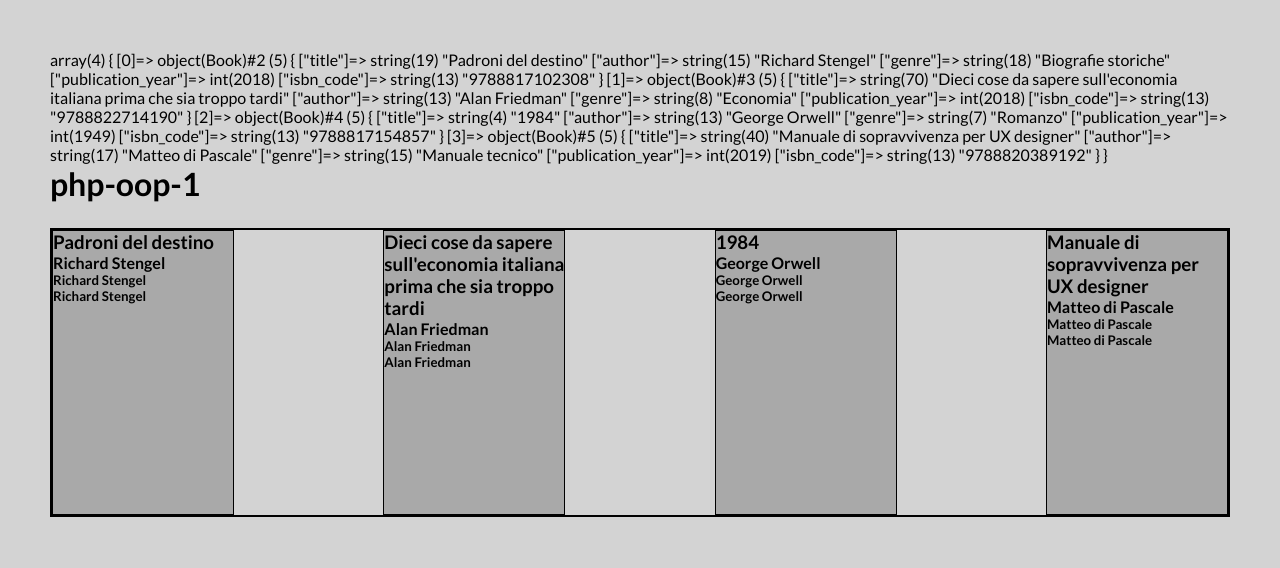
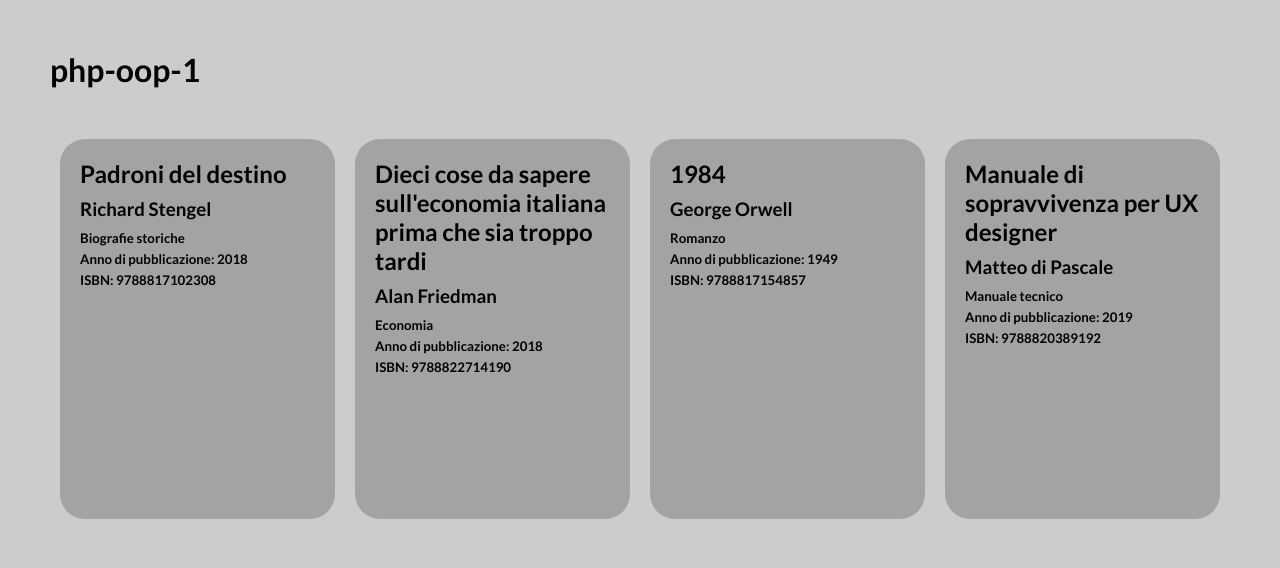
Before and after one commit to giuseppedagostino/php-oop-1, a PHP site: page / in a window 1280 px wide. Shown: the top 568 px of the page. Run offline with PHP 8.4, Linux system fonts and the light colour scheme.

Commit message:
Stampa a schermo delle proprietà
1 - Stampa a schermo delle proprietà di tutte le istanze della classe libro
2 - Prima sistemazione css

```diff
--- a/book.php
+++ b/book.php
@@ -5,7 +5,6 @@
     public $title;
     public $author;
     public $genre;
-    // public $cover;
     public $publication_year;
     public $isbn_code;
 
@@ -14,7 +13,6 @@
       $this->title = $title;
       $this->author = $author;
       $this->genre = $genre;
-      // $this->cover = $cover;
       $this->publication_year = $publication_year;
       $this->isbn_code = $isbn_code;
     }
--- a/css/style.css
+++ b/css/style.css
@@ -7,18 +7,28 @@
 
 body {
   padding: 50px;
-  background-color: lightgrey;
+  background-color: rgba(0, 0, 0, 0.2);
 }
 .container {
-  margin-top: 25px;
+  margin-top: 50px;
   display: flex;
-  justify-content: space-between;
-  width: 100%;
-  border: 2px solid black;
 }
 .book {
-  height: 285px;
-  width: 182px;
+  margin: 0 10px;
+  padding: 20px;
+  height: 380px;
+  width: calc(100% / 3 - 20px);
   background-color: rgba(0, 0, 0, 0.2);
-  border: 1px solid black;
+  border-radius: 25px;
+  transition: 0.4s;
 }
+.book:hover {
+  cursor: pointer;
+  transform: scale(1.05);
+}
+.book h2, .book h3 {
+  margin-bottom: 10px;
+}
+.book h5 {
+  margin-bottom: 5px;
+}
--- a/index.php
+++ b/index.php
@@ -15,15 +15,15 @@
 </head>
 
 <body>
-  <?php var_dump($books); ?>
   <h1>php-oop-1</h1>
   <div class="container">
     <?php foreach ($books as $key => $value): ?>
       <div class="book">
-        <h3><?= $value->title; ?></h3>
-        <h4><?= $value->author; ?></h4>
-        <h5><?= $value->author; ?></h5>
-        <h5><?= $value->author; ?></h5>
+        <h2><?= $value->title; ?></h2>
+        <h3><?= $value->author; ?></h3>
+        <h5><?= $value->genre; ?></h5>
+        <h5>Anno di pubblicazione: <?= $value->publication_year; ?></h5>
+        <h5>ISBN: <?= $value->isbn_code; ?></h5>
       </div>
     <?php endforeach; ?>
   </div>
```
Also changed, not shown: img/1984.jfif (deleted), img/economia.jfif (deleted), img/padroni.jfif (deleted), img/ux.jfif (deleted).
